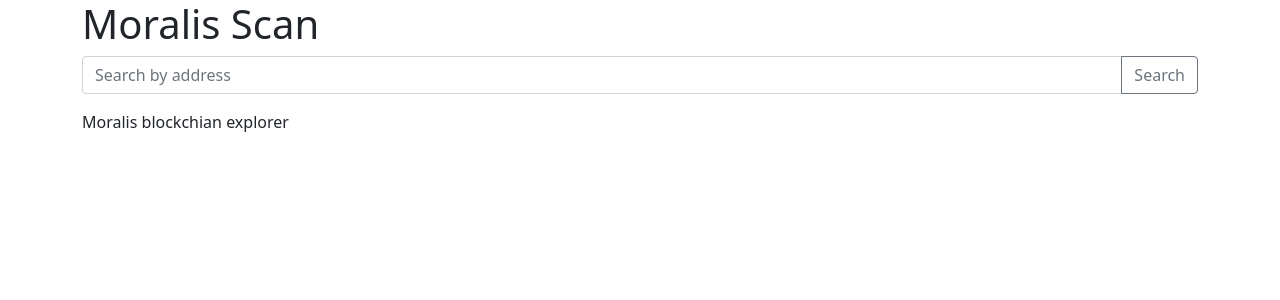
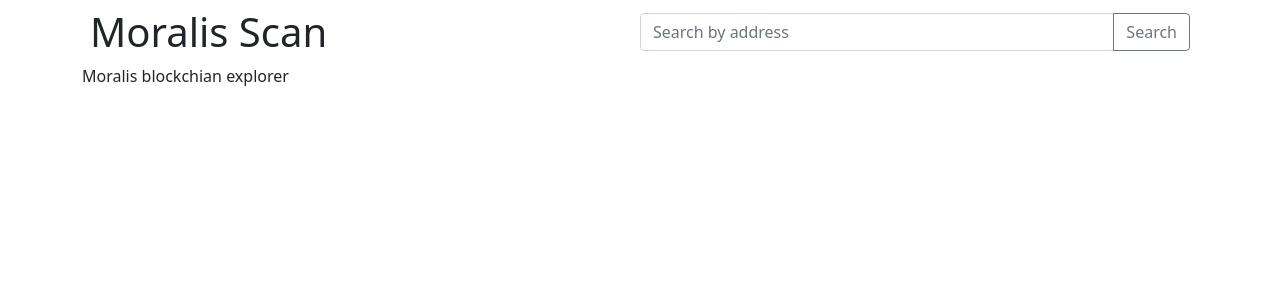
Before and after one commit to MoralisWeb3/demo-apps, a React (Create React App) app in the folder moralis-scan/: page / in a window 1280 px wide. Shown: the top 300 px of the page. Built offline with nearby package versions, Linux system fonts and the light colour scheme; no server answers; what moralis would draw is missing.

Commit message:
put search bar in header always visible

```diff
--- a/moralis-scan/src/App.js
+++ b/moralis-scan/src/App.js
@@ -3,6 +3,7 @@
 import moralis from "moralis";
 import AddressResults from "./components/AddressResults";
 import Home from "./components/Home";
+import Header from "./components/Header";
 
 moralis.initialize(process.env.REACT_APP_MORALIS_APPLICATION_ID);
 moralis.serverURL = process.env.REACT_APP_MORALIS_SERVER_URL;
@@ -10,8 +11,8 @@
 function App() {
   return (
     <div className="container">
-      <h1>Moralis Scan</h1>
       <Router>
+        <Header />
         <Switch>
           <Route path="/address/:address" component={AddressResults} />
           <Route exact path="/" component={Home} />
--- /dev/null
+++ b/moralis-scan/src/components/Header.jsx
@@ -0,0 +1,15 @@
+import React from "react";
+import Search from "./Search";
+
+export default function Header() {
+  return (
+    <header className="d-flex justify-content-between align-items-center p-2">
+      <div className="col col-sm-6">
+        <span className="h1">Moralis Scan</span>
+      </div>
+      <div className="col col-sm-6">
+        <Search />
+      </div>
+    </header>
+  );
+}
--- a/moralis-scan/src/components/Home.jsx
+++ b/moralis-scan/src/components/Home.jsx
@@ -4,7 +4,6 @@
 export default function Home() {
   return (
     <div>
-      <Search />
       <p>Moralis blockchian explorer</p>
     </div>
   )
--- a/moralis-scan/src/components/Search.jsx
+++ b/moralis-scan/src/components/Search.jsx
@@ -32,7 +32,7 @@
   return (
     <div>
       <form onSubmit={submitSearch}>
-        <div className="input-group mb-3">
+        <div className="input-group">
           <input
             type="text"
             className="form-control"
```
